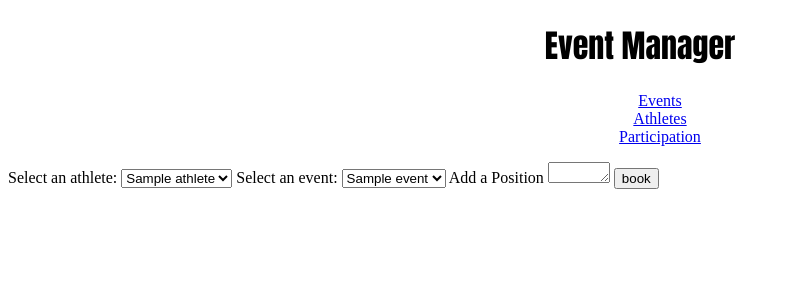
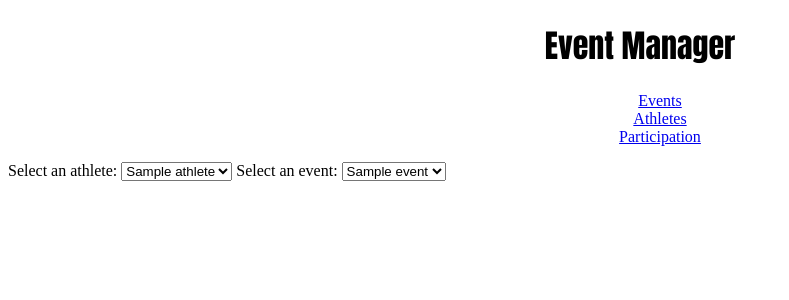
Before and after one commit to JohnAisthorpe/event_manager_web_app, a Flask app: page /participation/new in a window 1280 px wide. Shown: the top 300 px of the page, without its empty margins (0-789 px from the left). Run offline with Flask 2, Linux system fonts and the light colour scheme; a database or web service that is not in the repository returns one stand-in record (values such as "Sample title"); some libraries are stand-ins or nearby versions.

Commit message:
without position

```diff
--- a/console.py
+++ b/console.py
@@ -28,5 +28,5 @@ event_repository.save(event2)
 
 
 
-participation1 = Participation(athlete1, event1, 7)
+participation1 = Participation(athlete1, event1)
 participation_repository.save(participation1)
--- a/controllers/participation_controller.py
+++ b/controllers/participation_controller.py
@@ -27,10 +27,9 @@ def new_participation():
 def create_participation():
     athlete_id = request.form['athlete_id']
     event_id = request.form['event_id']
-    position = request.form['position']
     athlete = athlete_repository.select(athlete_id)
     event = event_repository.select(event_id)
-    participation = Participation(athlete, event, position)
+    participation = Participation(athlete, event)
     participation_repository.save(participation)
     return redirect('/participation')
 
@@ -47,10 +46,8 @@ def create_participation():
 #     # Extract the request data
 #     athlete = request.form.get('athlete')
 #     event = request.form.get('event')
-#     position = request.form.get('position')
 
 #     # Create a new participation object
-#     participation = Participation(athlete=athlete, event=event, position= position)
 
 #     # Add the participation to the database
 #     participation_repository.save(participation)
--- a/db/event_manager.sql
+++ b/db/event_manager.sql
@@ -19,6 +19,5 @@ CREATE TABLE event (
 CREATE TABLE participation (
   id SERIAL PRIMARY KEY,
   athlete_id INT NOT NULL REFERENCES athlete(id) ON DELETE CASCADE,
-  event_id INT NOT NULL REFERENCES event(id) ON DELETE CASCADE,
-  position INT
+  event_id INT NOT NULL REFERENCES event(id) ON DELETE CASCADE
 );
--- a/models/participation.py
+++ b/models/participation.py
@@ -1,7 +1,6 @@
 class Participation:
 
-    def __init__( self, athlete, event, position, id = None ):
+    def __init__( self, athlete, event, id = None ):
         self.athlete = athlete
         self.event = event
-        self.position = position
         self.id = id
--- a/repositories/event_repository.py
+++ b/repositories/event_repository.py
@@ -36,7 +36,7 @@ def event_participation(participation):
     sql = "SELECT * FROM event WHERE id = %s"
     values =[participation.event.id]
     results = run_sql(sql, values)[0]
-    event = Event(results['name'], results['position'], results['id'])
+    event = Event(results['name'], results['id'])
     return event
 
 def update(event):
--- a/repositories/participation_repository.py
+++ b/repositories/participation_repository.py
@@ -6,8 +6,8 @@ import repositories.athlete_repository as athlete_repository
 import repositories.event_repository as event_repository
 
 def save(participation):
-    sql = "INSERT INTO participation (athlete_id, event_id, position)  VALUES (%s, %s, %s) RETURNING id"
-    values = [participation.athlete.id, participation.event.id, participation.position]
+    sql = "INSERT INTO participation (athlete_id, event_id)  VALUES (%s, %s, %s) RETURNING id"
+    values = [participation.athlete.id, participation.event.id]
     results = run_sql(sql, values)
     participation.id = results[0]['id']
     return participation
@@ -19,7 +19,7 @@ def select_all():
     for row in results:
         athlete = athlete_repository.select(row['athlete_id'])
         event = event_repository.select(row['event_id'])
-        participation = Participation(athlete, event, row['position'], row['id'])
+        participation = Participation(athlete, event, row['id'])
         participations.append(participation)
     return participations
 
--- a/templates/events/new.html
+++ b/templates/events/new.html
@@ -3,10 +3,10 @@
 
 <form action="/events" method = "post">
     <label for="name">Add event name</label>
-    <textarea name="name" id="name" cols="5" rows="1"></textarea>
+    <textarea name="name" id="name" cols="10" rows="1"></textarea>
 
     <label for="sport">Add event sport</label>
-    <textarea name="sport" id="sport" cols="5" rows="1"></textarea>
+    <textarea name="sport" id="sport" cols="10" rows="1"></textarea>
     <input type="submit" value="Add">
 
 </form>
--- a/templates/participation/index.html
+++ b/templates/participation/index.html
@@ -12,7 +12,6 @@
   <li>
   <p>{{ participation.athlete.name }} - {{ participation.event.name }} </p>
 
-  <p>{{participation.position}}</p>
   </li>
   {% endfor %}
 </ul>
--- a/templates/participation/new.html
+++ b/templates/participation/new.html
@@ -15,9 +15,6 @@
         {% endfor %}
     </select>
 
-    <label for="position">Add a Position</label>
-    <textarea name="position" id="position" cols="5" rows="1"></textarea>
-    <input type="submit" value="book">
 </form>
 
 {% endblock %}
```
